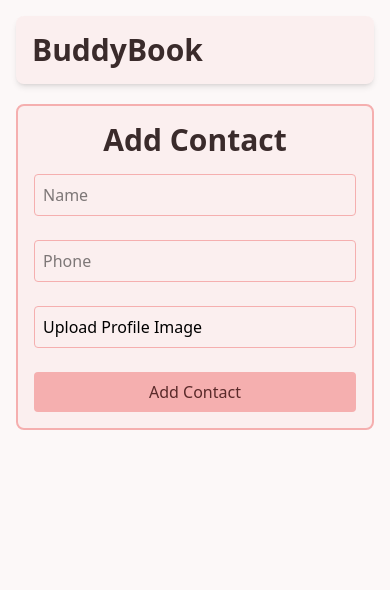
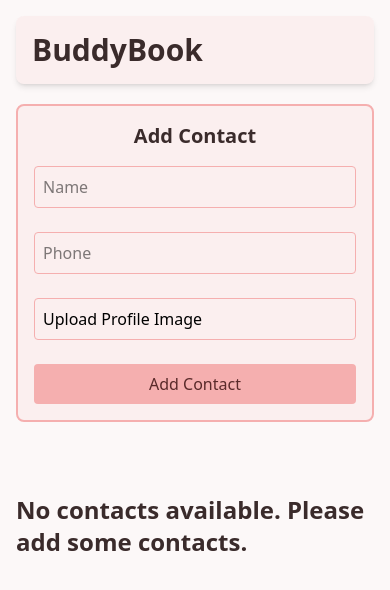
Before and after one commit to AlokKumarYadav2410/buddy-book, a React (Vite) app: page / in a window 390 px wide. Shown: the top 590 px of the page. Built offline with nearby package versions, Linux system fonts and the light colour scheme.

Commit message:
Made contact form responsive

```diff
--- a/src/Components/ContactForm/ContactForm.jsx
+++ b/src/Components/ContactForm/ContactForm.jsx
@@ -10,9 +10,10 @@ const ContactForm = () => {
     const fileInputRef = useRef(null);
     const [fileName, setFileName] = useState("Upload Profile Image");
     const [preview, setPreview] = useState(null);
+    const [modal, setModal] = useState(false);
+    const [errorMsg, setErrorMsg] = useState("Please fill in all required fields.");
 
     const [data, setData] = useState(localStorage.getItem("contacts") ? JSON.parse(localStorage.getItem("contacts")) : []);
-
 
     function handleFileClick() {
         fileInputRef.current.click();
@@ -25,7 +26,7 @@ const ContactForm = () => {
             // setPreview(URL.createObjectURL(selectedFile));
             const reader = new FileReader();
             reader.onloadend = () => {
-                setPreview(reader.result); // reader.result = Base64 string
+                setPreview(reader.result); // Base64 string
             }
             reader.readAsDataURL(selectedFile);
         } else {
@@ -36,6 +37,18 @@ const ContactForm = () => {
 
     function handleSubmit(event) {
         event.preventDefault();
+
+        if (name.trim() === "") {
+            setModal(true);
+            setErrorMsg("Name is required.");
+            return;
+        }
+        if (phone.trim() === "") {
+            setModal(true);
+            setErrorMsg("Phone number is required.");
+            return;
+        }
+
         const newContact = [...data, { name, phone, image: preview }];
         setData(newContact);
 
@@ -45,13 +58,12 @@ const ContactForm = () => {
         setFileName("Upload Profile Image");
         setName("");
         setPhone("");
-        console.log(name, phone, preview, fileName);
     }
 
     return (
-        <div className='w-full flex flex-col items-center gap-10'>
+        <div className='w-full flex flex-col items-center gap-4'>
             <form onSubmit={handleSubmit} className='flex flex-col flex-wrap w-full justify-center items-center gap-4 bg-(--bg-card) p-4 rounded-lg  mt-5 border-2 border-(--btn-main)'>
-                <h2 className='text-(--text-main) text-3xl font-semibold' >Add Contact</h2>
+                <h2 className='text-(--text-main) text-xl sm:text-2xl md:text-3xl font-semibold' >Add Contact</h2>
                 <div className='grid grid-cols-1 sm:grid-cols-2 md:grid-cols-3 lg:grid-cols-4 gap-4 justify-center w-full items-start'>
                     <input
                         onChange={(e) => setName(e.target.value)}
@@ -65,20 +77,20 @@ const ContactForm = () => {
                     <input
                         type="file" name="" id="inputFile" className='mb-2 p-2 rounded border border-(--btn-main) w-full hidden' ref={fileInputRef} onChange={handleFileChange} />
                     <div
-                    className="mb-2 p-2 rounded border border-(--btn-main) w-full cursor-pointer outline-(--btn-main) hover:bg-(--btn-main)/10"
+                        className="mb-2 p-2 rounded border border-(--btn-main) w-full cursor-pointer outline-(--btn-main) hover:bg-(--btn-main)/10"
                         onClick={handleFileClick}>{fileName}</div>
-                    <button type="submit" className='w-full bg-(--btn-main) text-(--btn-sec) px-4 py-2 rounded hover:bg-(--text-main)/80 hover:text-(--bg-main) transition-all duration-300 cursor-pointer'>Add Contact</button>
+                    <button type="submit" className='w-full bg-(--btn-main) text-(--btn-sec) px-4 py-2 rounded hover:bg-(--btn-sec)/80 hover:text-(--bg-main) transition-all duration-300 cursor-pointer'>Add Contact</button>
                 </div>
                 {preview && (
                     <img
                         src={preview}
                         alt="preview"
-                        className="w-40 h-40 rounded-full object-cover bg-(--btn-main)/20 border-4 border-(--btn-main)/20 overflow-hidden hover:border-(--btn-main) hover:scale-110 transition-all duration-500"
+                        className="w-40 h-40 rounded-full object-cover bg-(--btn-main)/40 border-4 border-(--btn-main) overflow-hidden hover:scale-110 transition-all duration-500"
                     />
                 )}
             </form>
 
-            <div className='grid grid-cols-1 sm:grid-cols-2 lg:grid-cols-3 gap-4 w-full auto-rows-fr'>
+            <div className='grid grid-cols-1 sm:grid-cols-2 lg:grid-cols-3 gap-4 w-full'>
                 {data.length > 0 && (
                     data.map((contact, idx) => (
                         <ContactCard key={idx} name={contact.name} phone={contact.phone} image={contact.image} />
@@ -86,6 +98,25 @@ const ContactForm = () => {
                 )}
             </div>
 
+            <div>
+                {data.length === 0 && (
+                    <h2 className='text-(--text-main) text-2xl font-semibold mt-10'>No contacts available. Please add some contacts.</h2>
+                )}
+            </div>
+
+            {/* Modal for errors */}
+            {modal && (
+                <div className='absolute top-0 left-0 w-full h-full flex justify-center items-center bg-(--bg-main)/50 backdrop-blur-sm transition-all duration-300'>
+                    <div className='flex flex-col bg-(--bg-card) p-6 rounded-lg shadow-lg border-2 border-(--btn-main)'>
+                        <h2 className='text-(--text-main) text-xl font-semibold mb-4'>Alert</h2>
+                        <p className='text-(--text-sec) mb-4'>{errorMsg}</p>
+                        <button
+                            className='bg-(--btn-main) text-(--btn-sec) px-4 py-2 rounded hover:bg-(--text-main)/80 hover:text-(--bg-main) cursor-pointer transition-all duration-300'
+                            onClick={() => setModal(false)}
+                        >Close</button>
+                    </div>
+                </div>
+            )}
         </div>
     )
 }
```
